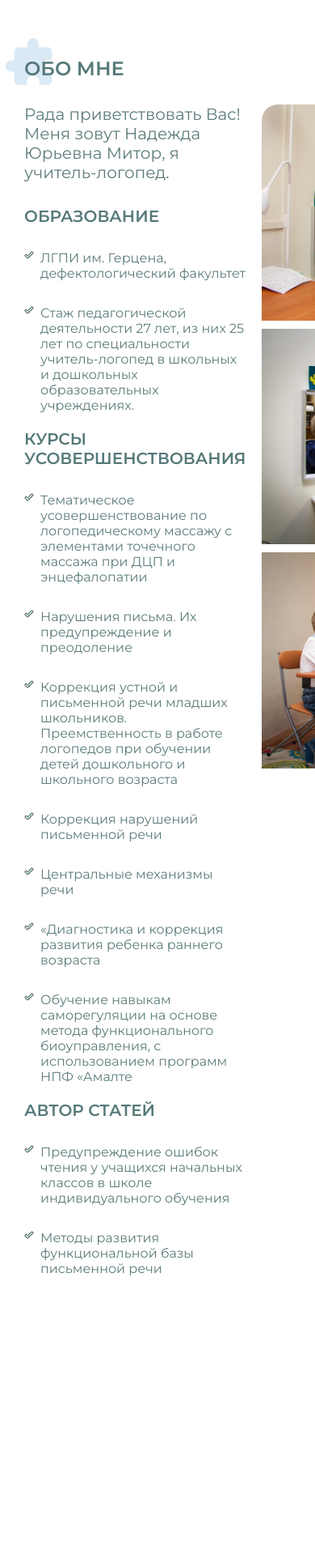
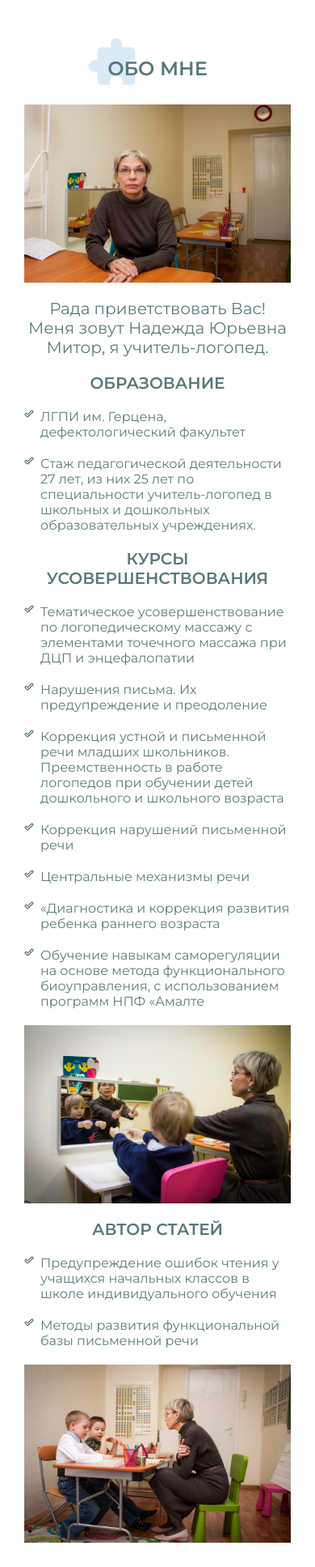
Before and after one commit to dariaSDemidova/logoped, a PHP site: page / in a window 390 px wide; the page is wider, and only the part inside the window is pictured. Shown: that part at 81% size. Before the commit the page ends 1576 px from the top of that part, so only its background shows below. Run offline with PHP 8.4, Linux system fonts and the light colour scheme.

Commit message:
feat: add media for about

```diff
--- a/styles/style.css
+++ b/styles/style.css
@@ -475,10 +475,62 @@ iframe {
 
 /* Footer */
 
+@media (max-width: 1440px) {
+    .about-text {
+        gap: 20px;
+    }
+}
+
+@media (max-width: 1024px) {
+    .about-content {
+        flex-wrap: wrap;
+    }
+    .about-images {
+        width: 100%;
+        flex-direction: row;
+    }
+}
+
+@media (max-width: 768px) {
+    /* Section About */
+    .about-wrapper {
+        display: flex;
+        flex-direction: column;
+    }
+    .about-title {
+        align-self: center;
+    }
+    .about-paragraph {
+        text-align: center;
+    }
+    .about-content {
+        display: grid;
+        grid-template-columns: 1fr;
+        grid-template-rows: repeat(6, auto);
+        grid-template-areas:
+            "image1"
+            "text1"
+            "text2"
+            "image2"
+            "text3"
+            "image3";
+
+    }
+    .about-texts,
+    .about-images {
+        display: contents;
+    }
+    .text-1 {grid-area: text1;}
+    .text-2 {grid-area: text2;}
+    .text-3 {grid-area: text3;}
+    .image-1 {grid-area: image1;}
+    .image-2 {grid-area: image2;}
+    .image-3 {grid-area: image3;}
+    .about-subtitle {
+        text-align: center;
+    }
+    /* Section Toys */
+}
 
 
-@media (max-width: 1024px) {}
-
-@media (max-width: 768px) {}
-
 @media (max-width: 575px) {}
```
